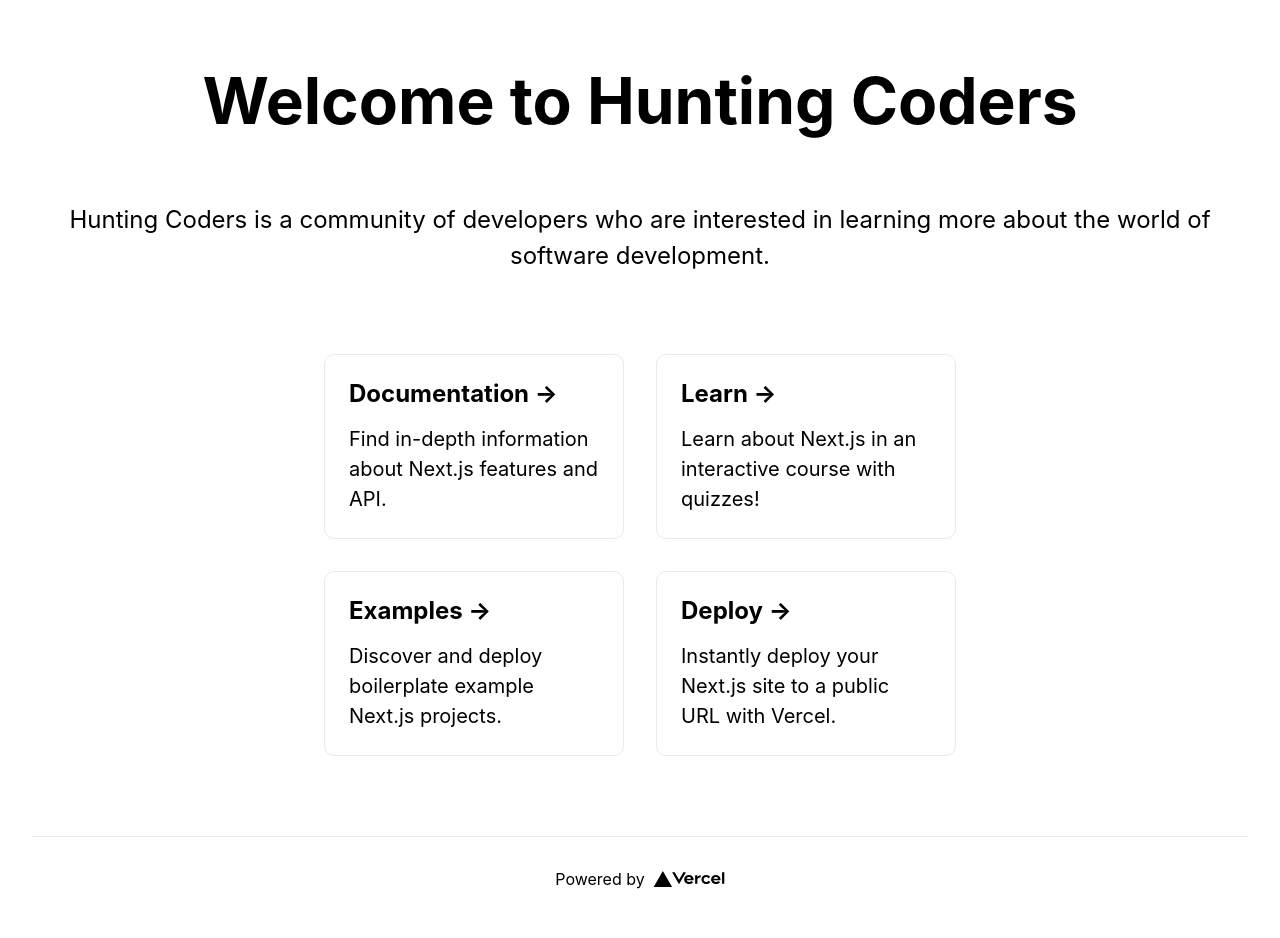
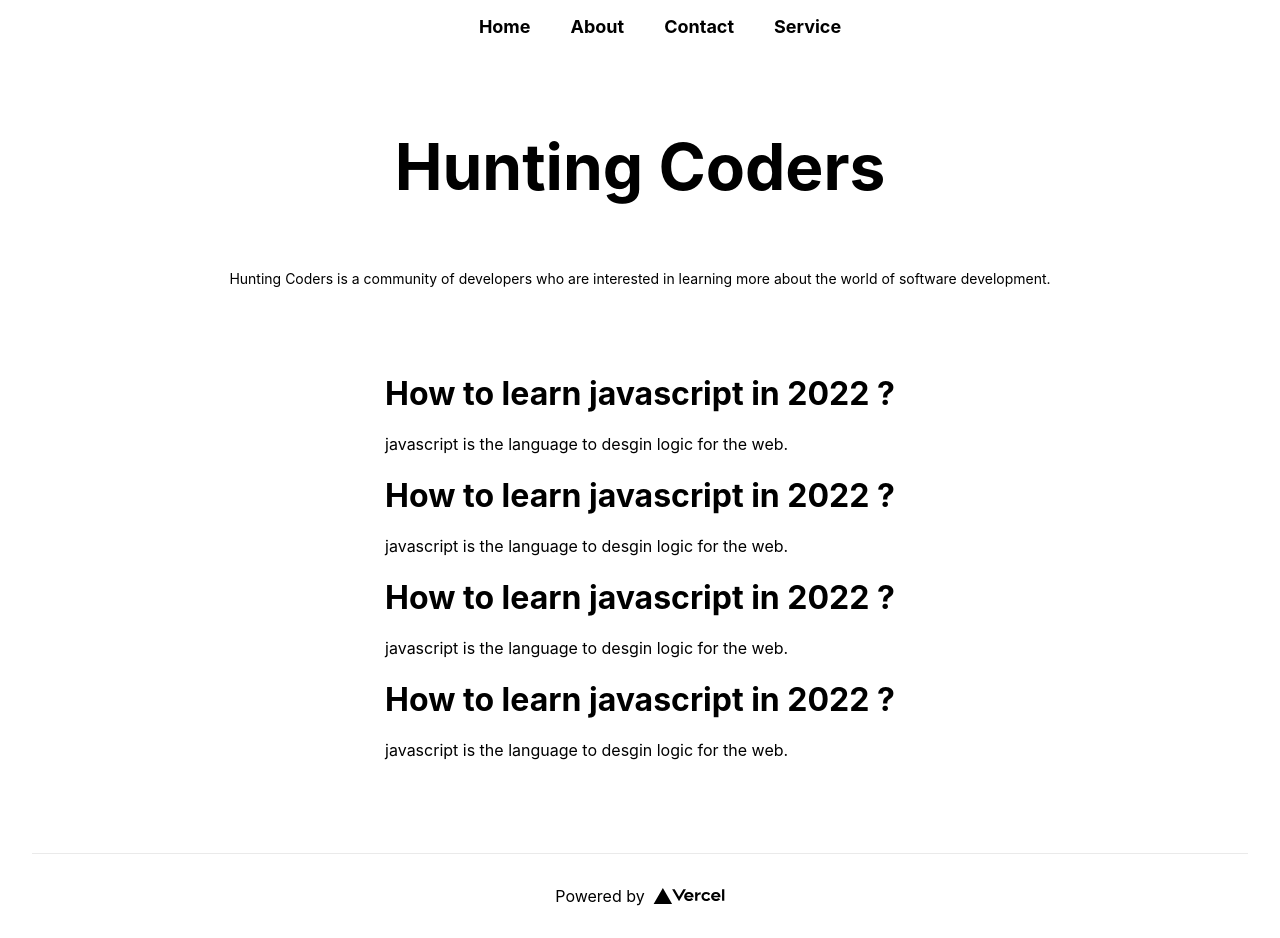
Before and after one commit to vikas6377297826/huntingcoders, a Next.js app in the folder huntingcoders/: page / in a window 1280 px wide. Built offline with nearby package versions, Linux system fonts and the light colour scheme.

Commit message:
Tut 8 creating muliple pages

```diff
--- a/huntingcoders/pages/index.js
+++ b/huntingcoders/pages/index.js
@@ -2,6 +2,7 @@ import Head from "next/head";
 import Image from "next/image";
 import Script from "next/script";
 import styles from "../styles/Home.module.css";
+import Link from "next/link";
 
 export default function Home() {
   return (
@@ -11,45 +12,43 @@ export default function Home() {
         <meta name="description" content="Generated by create next app" />
         <link rel="icon" href="/favicon.ico" />
       </Head>
-      <Script src="/sc.js"></Script>
+      {/* <Script src="/sc.js"></Script> */}
+
+       <nav className={styles.mainnav}>
+          <ul>
+            <li><Link href={"/"}> Home</Link></li>
+            <li><Link href={"/about"}>About</Link></li>
+            <li><Link href={"/contact"}>Contact</Link></li>
+            <li><Link href={"/service"}>Service</Link></li>
+          </ul>
+       </nav>
 
       <main className={styles.main}>
-        <h1 className={styles.title}>Welcome to Hunting Coders</h1>
+        <h1 className={styles.title}> Hunting Coders</h1>
 
         <p className={styles.description}>
           Hunting Coders is a community of developers who are interested in
           learning more about the world of software development.
         </p>
 
-        <div className={styles.grid}>
-          <a href="https://nextjs.org/docs" className={styles.card}>
-            <h2>Documentation &rarr;</h2>
-            <p>Find in-depth information about Next.js features and API.</p>
-          </a>
-
-          <a href="https://nextjs.org/learn" className={styles.card}>
-            <h2>Learn &rarr;</h2>
-            <p>Learn about Next.js in an interactive course with quizzes!</p>
-          </a>
-
-          <a
-            href="https://github.com/vercel/next.js/tree/canary/examples"
-            className={styles.card}
-          >
-            <h2>Examples &rarr;</h2>
-            <p>Discover and deploy boilerplate example Next.js projects.</p>
-          </a>
-
-          <a
-            href="https://vercel.com/new?utm_source=create-next-app&utm_medium=default-template&utm_campaign=create-next-app"
-            className={styles.card}
-          >
-            <h2>Deploy &rarr;</h2>
-            <p>
-              Instantly deploy your Next.js site to a public URL with Vercel.
-            </p>
-          </a>
-        </div>
+          <div className="blogs">
+            <div className="blog">
+               <h1>How to learn javascript in 2022 ?</h1>
+               <p>javascript is the language to desgin logic for the web.</p>
+            </div>
+            <div className="blog">
+               <h1>How to learn javascript in 2022 ?</h1>
+               <p>javascript is the language to desgin logic for the web.</p>
+            </div>
+            <div className="blog">
+               <h1>How to learn javascript in 2022 ?</h1>
+               <p>javascript is the language to desgin logic for the web.</p>
+            </div>
+            <div className="blog">
+               <h1>How to learn javascript in 2022 ?</h1>
+               <p>javascript is the language to desgin logic for the web.</p>
+            </div>
+          </div>
       </main>
 
       <footer className={styles.footer}>
--- a/huntingcoders/styles/Home.module.css
+++ b/huntingcoders/styles/Home.module.css
@@ -53,7 +53,7 @@
 .description {
   margin: 4rem 0;
   line-height: 1.5;
-  font-size: 1.5rem;
+  font-size: 14px;
 }
 
 .code {
@@ -114,3 +114,15 @@
     flex-direction: column;
   }
 }
+
+.mainnav ul {
+  display: flex;
+  justify-content: center;
+}
+
+.mainnav ul li {
+  margin: 0 20px;
+  list-style: none;
+  font-size: 18px;
+  font-weight: bold;
+}
```
Also changed, not shown: huntingcoders/pages/about.js (added, +7 -0 lines), huntingcoders/pages/blogspot/[slug].js (added, +12 -0 lines), huntingcoders/pages/contact.js (added, +7 -0 lines), huntingcoders/pages/service.js (added, +7 -0 lines).
